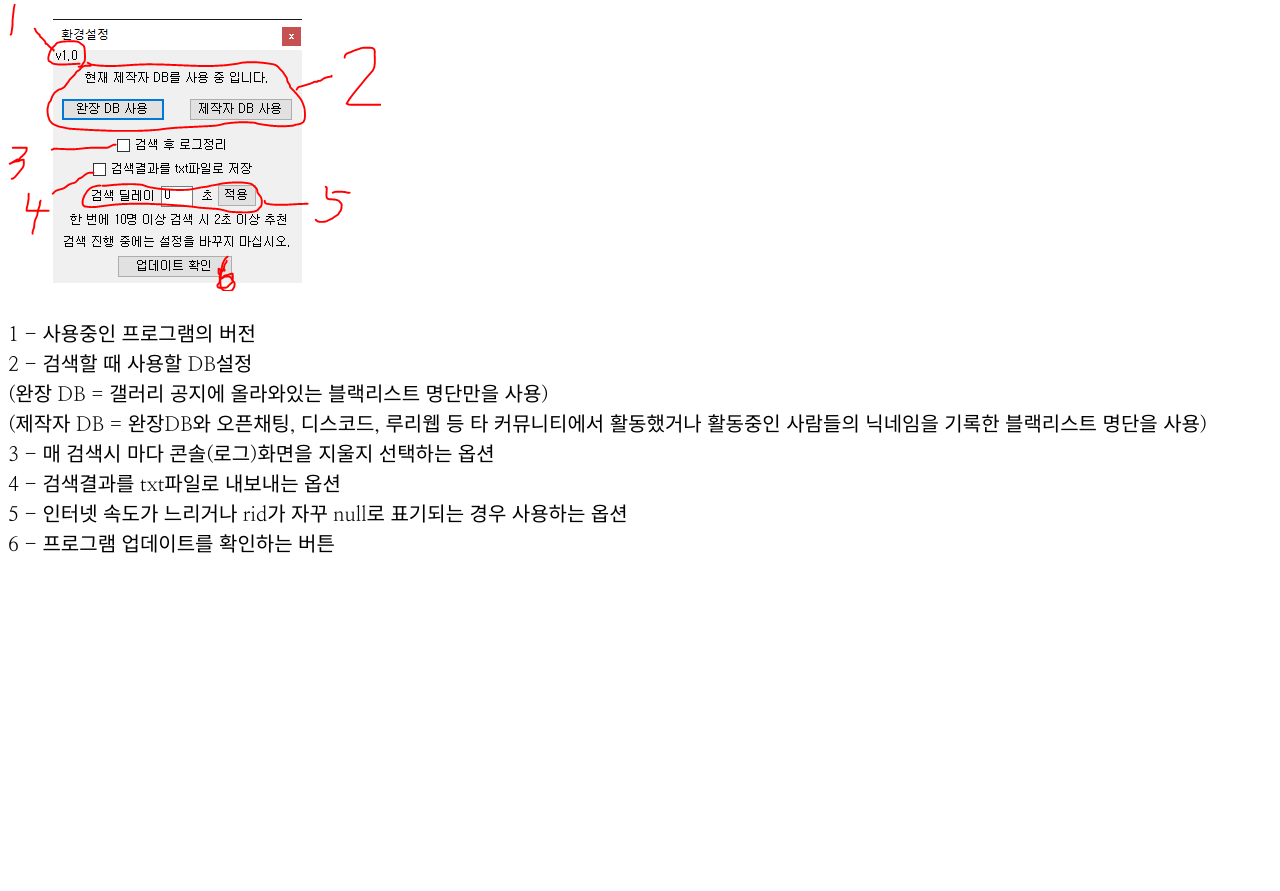
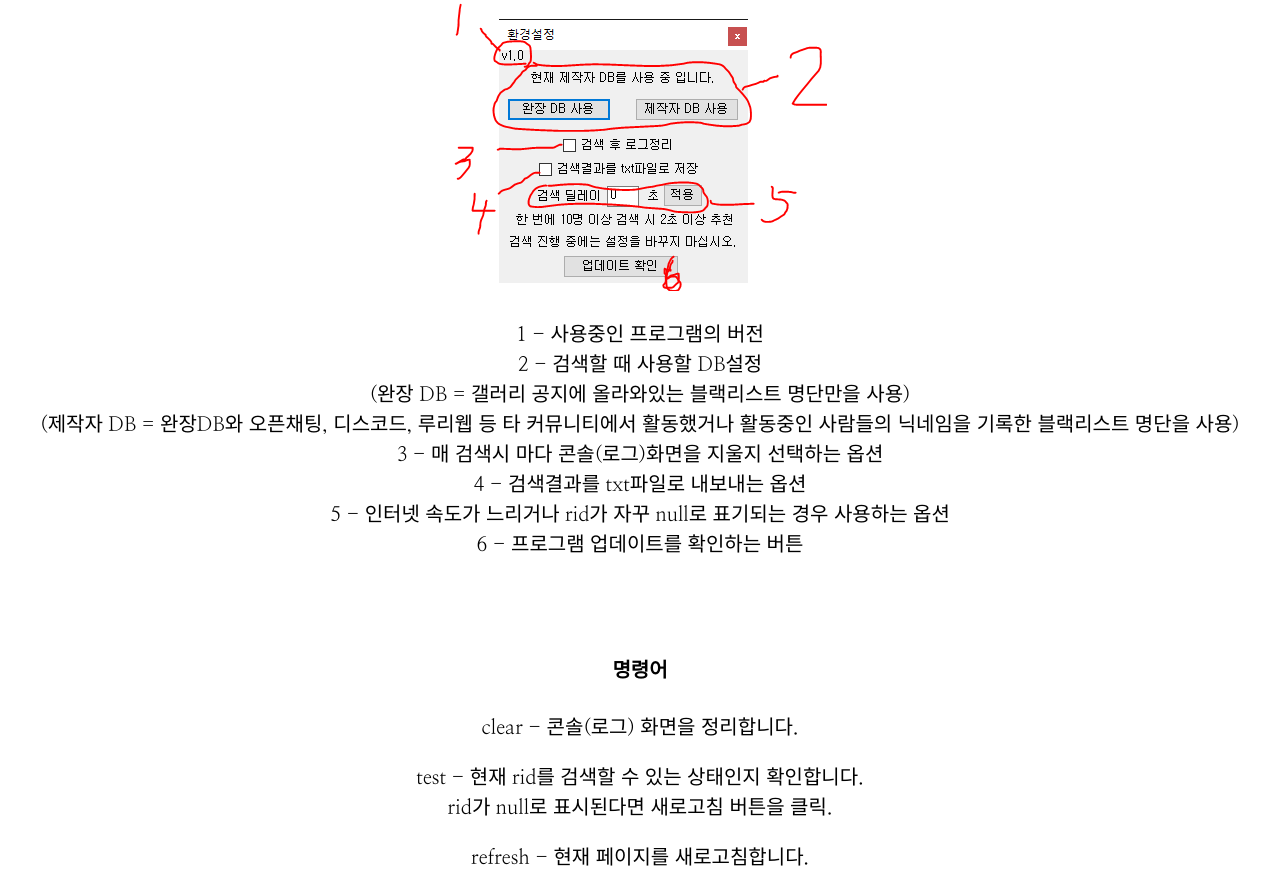
Before and after one commit to WhiteFaceHair/whitefacehair.github.io, a plain HTML site: page BlackListUsage.html in a window 1280 px wide. Shown: the part 6908-7799 px from the top of the page. Before the commit the page ends 7486 px from the top, so only its background shows below. Drawn offline with Linux system fonts and the light colour scheme.

Commit message:
Add files via upload

```diff
--- a/BlackListUsage.html
+++ b/BlackListUsage.html
@@ -14,6 +14,7 @@
         body {
             font-family: 'Nanum Myeongjo', serif;
             font-size: 20px;
+            text-align: center;
         }
         #welcome {
             text-align: center;
@@ -130,6 +131,11 @@
     3 - 매 검색시 마다 콘솔(로그)화면을 지울지 선택하는 옵션<br>4 - 검색결과를 txt파일로 내보내는 옵션 <br>5 - 인터넷 속도가 느리거나 rid가 자꾸 null로 표기되는 경우 사용하는 옵션<br>
     6 - 프로그램 업데이트를 확인하는 버튼
     </div>
+    <br><br>
+    <h4>명령어</h4>
+    <p>clear - 콘솔(로그) 화면을 정리합니다.</p>
+    <p>test - 현재 rid를 검색할 수 있는 상태인지 확인합니다. <br>rid가 null로 표시된다면 새로고침 버튼을 클릭.</p>
+    <p>refresh - 현재 페이지를 새로고침합니다.</p>
 </p>
 </body>
 </html>
```
